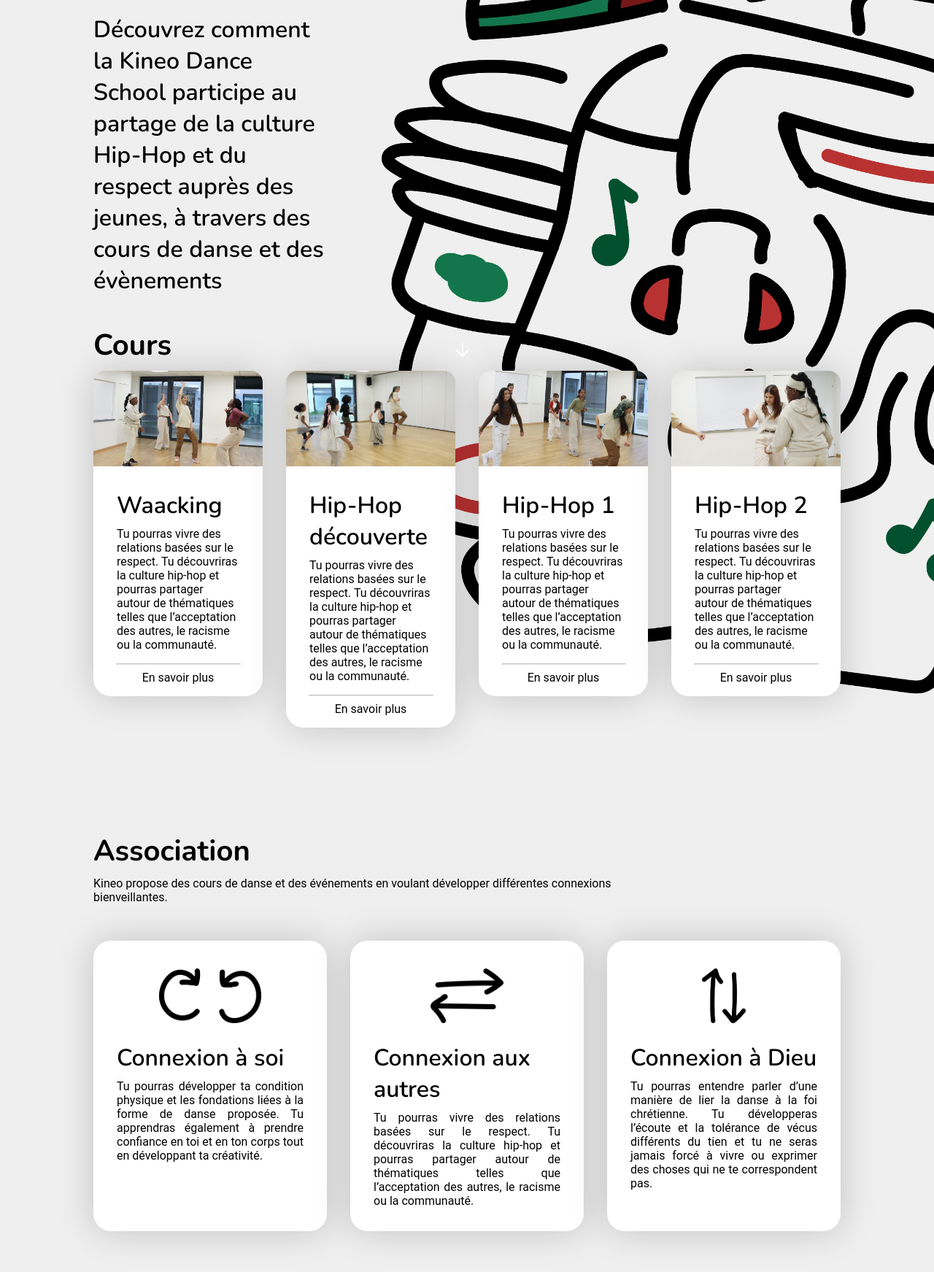
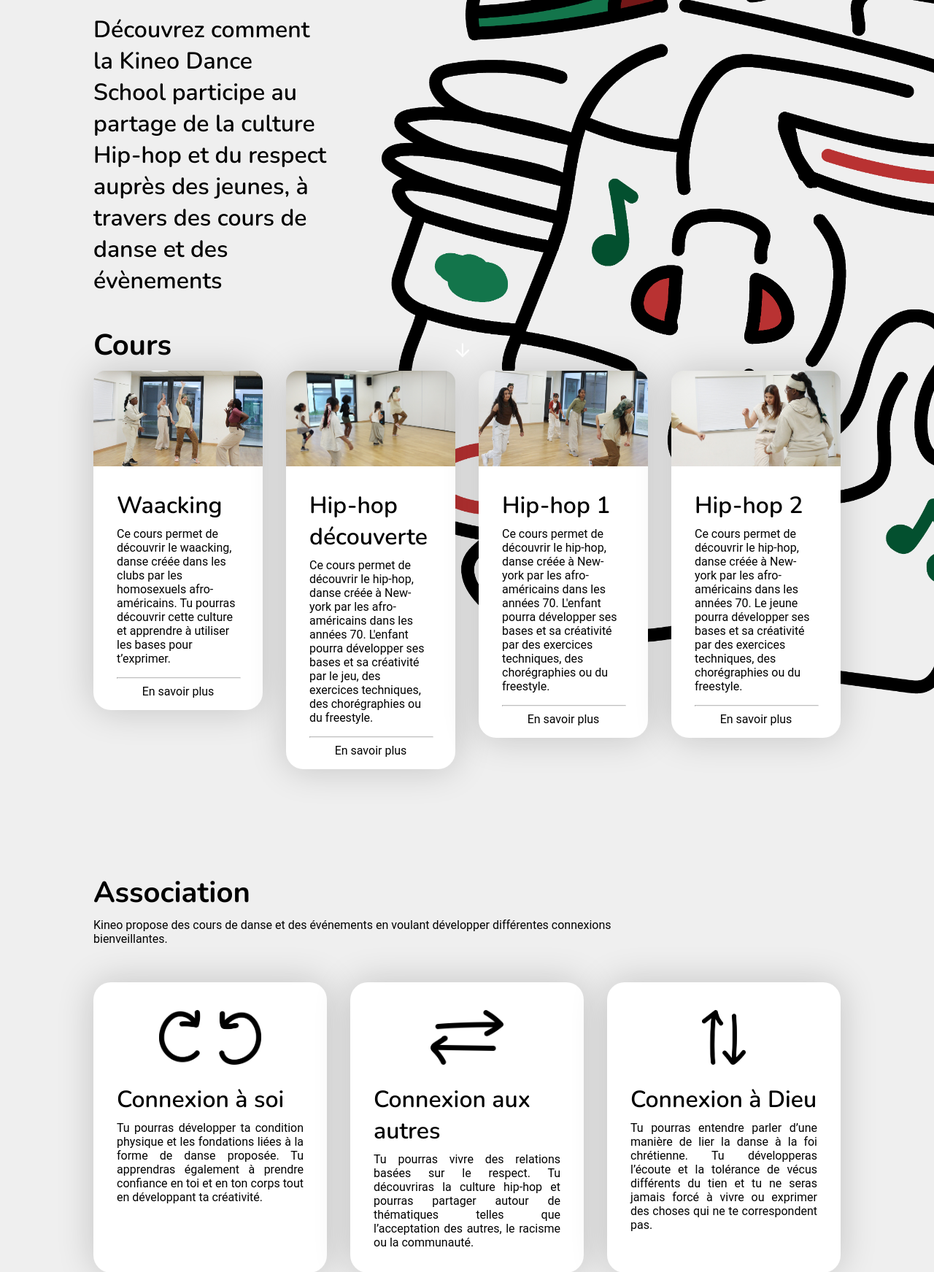
Before and after one commit to JoFlucki/kineo-website, a PHP site: page / in a window 1280 px wide. Shown: the part 336-2079 px from the top of the page at 73% size. Run offline with PHP 8.4, Linux system fonts and the light colour scheme.

Commit message:
Added class data

```diff
--- a/css/desktop/classes.css
+++ b/css/desktop/classes.css
@@ -3,6 +3,11 @@
     margin: 5% 10% 5% 10%;
     display: flex;
     flex-direction: column;
+}
+
+#main-column p {
+    max-width: 50%;
+    min-width: 500px;
 }
 
 
--- a/index.html
+++ b/index.html
@@ -40,7 +40,7 @@
                     <div class="title">
                         <h1>Une communauté autour de la culture hip-hop</h1>
                         <h3 id="welcome">Découvrez comment la Kineo Dance School participe au partage de la culture
-                            Hip-Hop et du respect auprès des jeunes, à travers des cours de danse et des évènements</h3>
+                            Hip-hop et du respect auprès des jeunes, à travers des cours de danse et des évènements</h3>
                     </div>
 
                     <div class="landing-page-doodle-container">
@@ -59,38 +59,30 @@
                     <div class="cla-block cla-block1 card">
                         <img src="res/img/waacking4.jpg">
                         <h3>Waacking</h3>
-                        <p>Tu pourras vivre des relations basées sur le respect. Tu découvriras la culture hip-hop et
-                            pourras partager autour de thématiques telles que
-                            l’acceptation des autres, le racisme ou la communauté.</p>
+                        <p>Ce cours permet de découvrir le waacking, danse créée dans les clubs par les homosexuels afro-américains. Tu pourras découvrir cette culture et apprendre à utiliser les bases pour t’exprimer.</p>
                         <hr>
 
                         <a href="waacking.html">En savoir plus</a>
                     </div>
                     <div class="cla-block cla-block2 card">
                         <img src="res/img/hiphopdecouverte1.jpg">
-                        <h3>Hip-Hop découverte</h3>
-                        <p>Tu pourras vivre des relations basées sur le respect. Tu découvriras la culture hip-hop et
-                            pourras partager autour de thématiques telles que
-                            l’acceptation des autres, le racisme ou la communauté.</p>
+                        <h3>Hip-hop découverte</h3>
+                        <p>Ce cours permet de découvrir le hip-hop, danse créée à New-york par les afro-américains dans les années 70. L'enfant pourra développer ses bases et sa créativité par le jeu, des exercices techniques, des chorégraphies ou du freestyle.</p>
                         <hr>
 
                         <a href="hiphop_decouverte.html">En savoir plus</a>
                     </div>
                     <div class="cla-block cla-block3 card">
                         <img src="res/img/hiphop1.2.jpg">
-                        <h3>Hip-Hop 1</h3>
-                        <p>Tu pourras vivre des relations basées sur le respect. Tu découvriras la culture hip-hop et
-                            pourras partager autour de thématiques telles que
-                            l’acceptation des autres, le racisme ou la communauté.</p>
+                        <h3>Hip-hop 1</h3>
+                        <p>Ce cours permet de découvrir le hip-hop, danse créée à New-york par les afro-américains dans les années 70. L'enfant pourra développer ses bases et sa créativité par des exercices techniques, des chorégraphies ou du freestyle.</p>
                         <hr>
                         <a href="hiphop_1.html">En savoir plus</a>
                     </div>
                     <div class="cla-block cla-block3 card">
                         <img src="res/img/hiphop2.1.jpg">
-                        <h3>Hip-Hop 2</h3>
-                        <p>Tu pourras vivre des relations basées sur le respect. Tu découvriras la culture hip-hop et
-                            pourras partager autour de thématiques telles que
-                            l’acceptation des autres, le racisme ou la communauté.</p>
+                        <h3>Hip-hop 2</h3>
+                        <p>Ce cours permet de découvrir le hip-hop, danse créée à New-york par les afro-américains dans les années 70. Le jeune pourra développer ses bases et sa créativité par des exercices techniques, des chorégraphies ou du freestyle.</p>
                         <hr>
                         <a href="hiphop_2.html">En savoir plus</a>
                     </div>
@@ -197,7 +189,7 @@
                                 pratique de tous les jours. Isa a commencé la danse d’abord dans le cadre familial et
                                 lors de camps. Elle s’est ensuite formée dans diverses écoles de danse,
                                 notamment à New York. Elle a formé un crew en 2018, avec lequel elle a participé à
-                                plusieurs championnats suisses et au championnat du monde de Hip-Hop.
+                                plusieurs championnats suisses et au championnat du monde de Hip-hop.
                                 La culture hip-hop lui tient particulièrement à cœur afin que chacun puisse y trouver sa
                                 place et un moyen d’expression.
                             </p>
```
Also changed, not shown: hiphop_1.html (+7 -7 lines), hiphop_2.html (+7 -7 lines), hiphop_decouverte.html (+7 -7 lines), waacking.html (+5 -5 lines).
